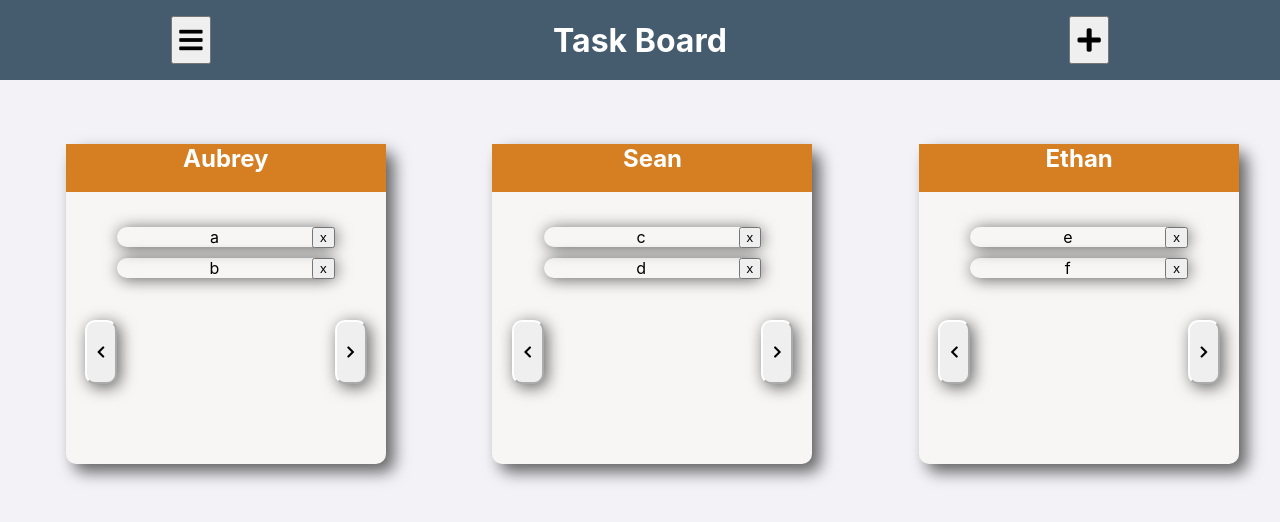
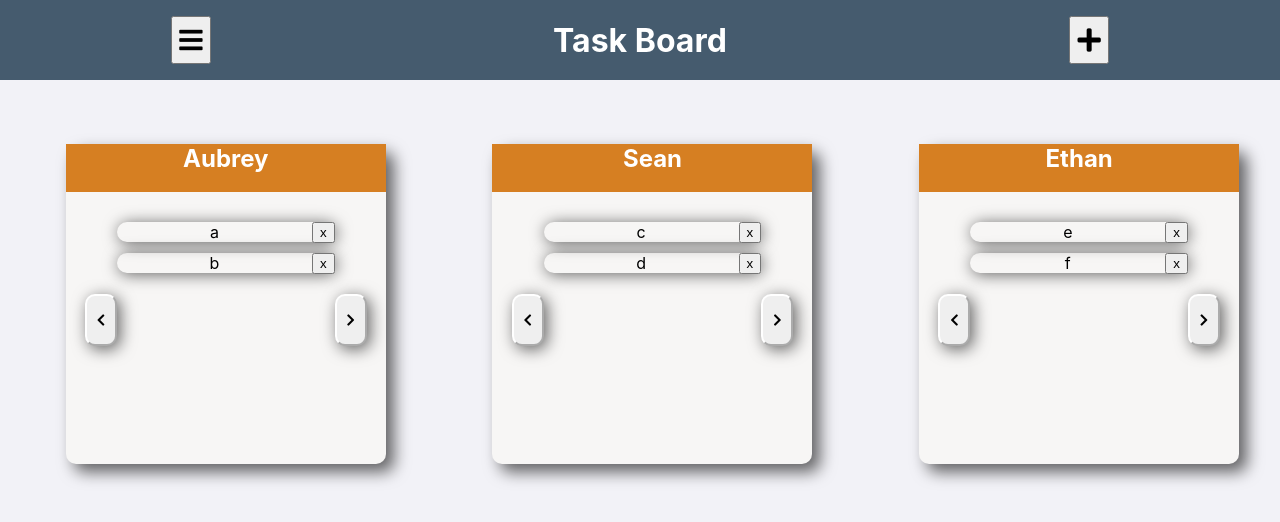
Before and after one commit to jmw321/Todolist, a React (Create React App) app: page / in a window 1280 px wide. Shown: the top 522 px of the page. Built offline with nearby package versions, Linux system fonts and the light colour scheme.

Commit message:
updated inner card css to include scrolling overflow and height

```diff
--- a/src/App.css
+++ b/src/App.css
@@ -35,9 +35,10 @@
   display: flex;
   flex-direction: row;
   width: 100%;
-  height: 100%;
+  height: 80%;
   align-items: center;
   justify-content: center;
+  overflow-y: scroll;
 }
 
 .cardHeader {
@@ -127,8 +128,13 @@ header {
   border-radius: 10px;
   border-color: white;
   box-shadow: .5rem .5rem 1rem rgba(0, 0, 0, 0.6);
+  text-align: left;
 }
 
 .cardItemDelete {
   float: right;
 }
+
+.textInput {
+  width: 50%;
+}
--- a/src/TaskForm.js
+++ b/src/TaskForm.js
@@ -7,10 +7,12 @@ var Form = ((addShow,showAddClick,boardItems,value,handleSubmit,handleChange,sel
    <div className="form">
    <button className="close" onClick={showAddClick} > X </button>
      <form onSubmit={handleSubmit} >
+     Select Card: <br/>
      <select className="boardItemsOptions" value={selectValue} onChange={handleSelect}>
      {boardItems.map(item => <option id={item.id}> {item.name} </option> )}
-    </select>
-       <input type="text" value={value} onChange={handleChange}>
+    </select> <br/>
+     Enter Task: <br/>
+       <input className="textInput" type="text" value={value} onChange={handleChange}>
        </input>
        <input type="submit" value="Submit">
 
```
